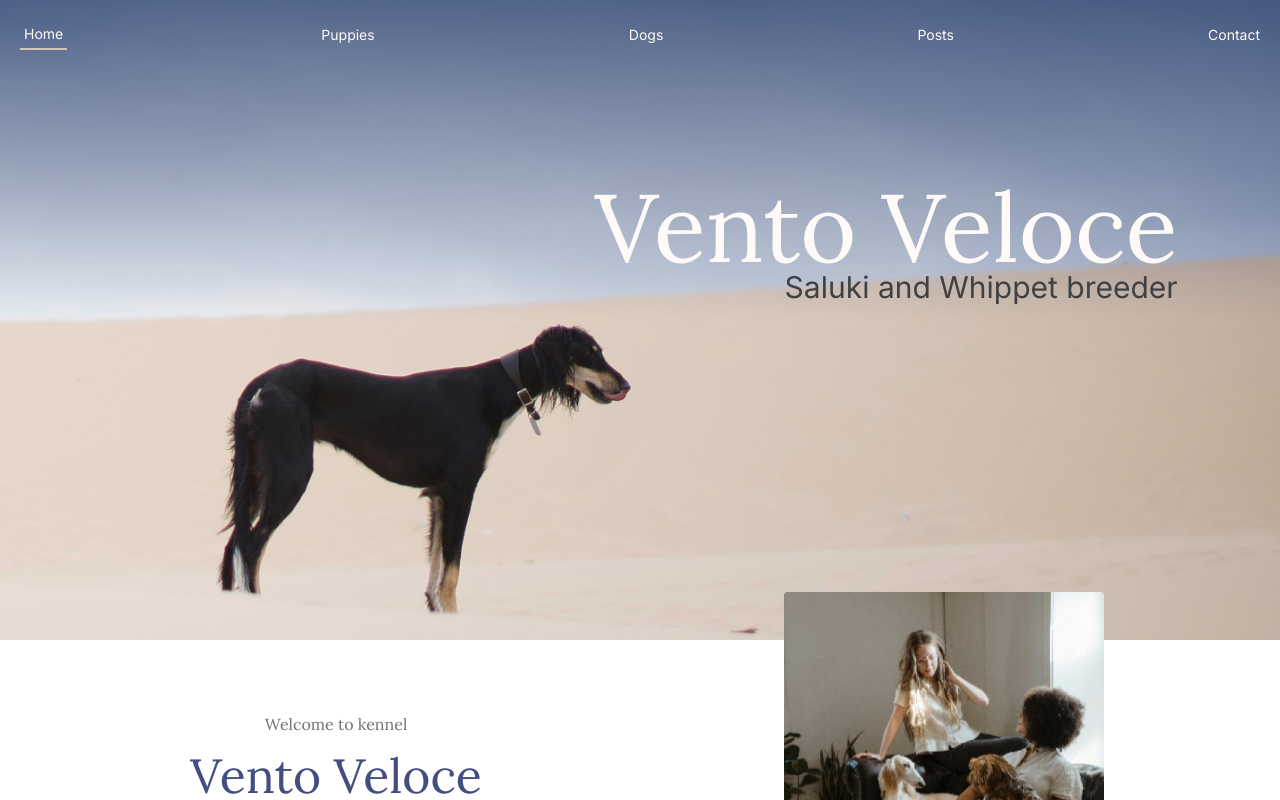
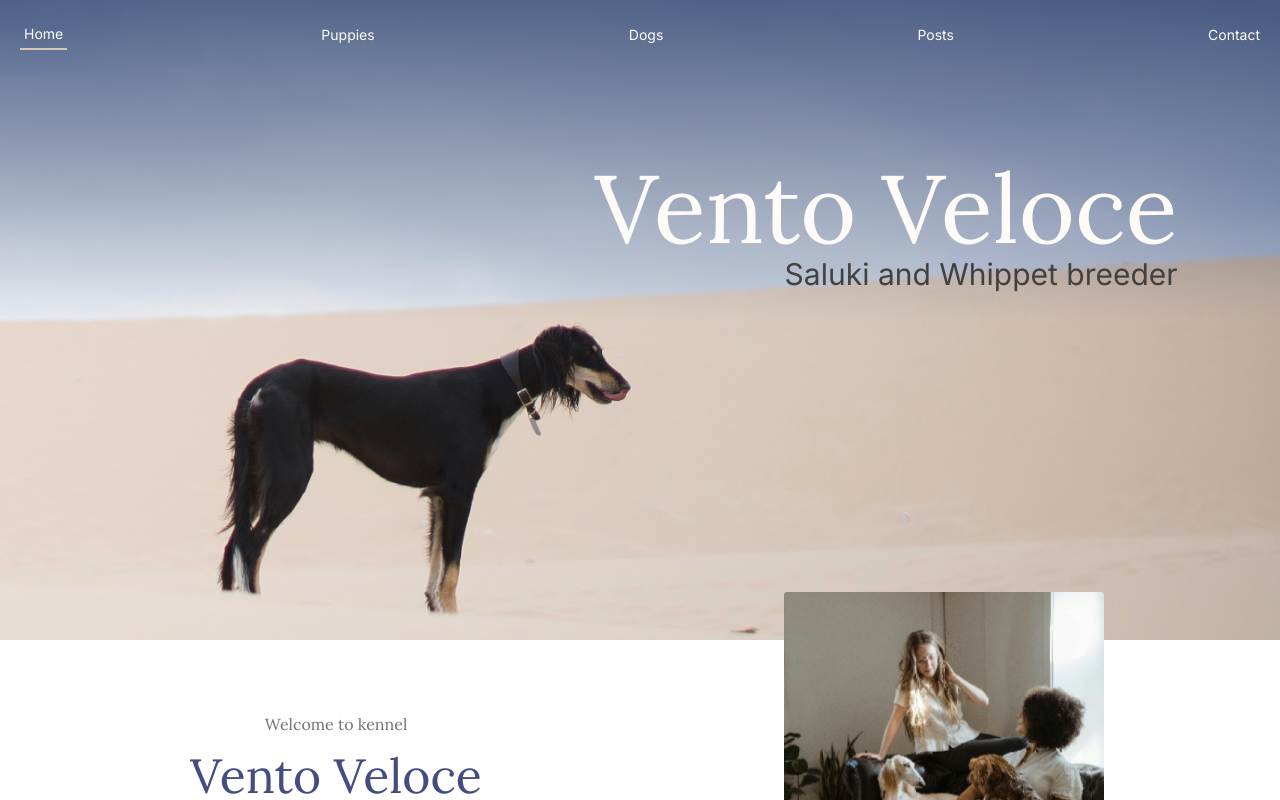
Before and after one commit to SVMaxica/salukikennel, a React (Vite) app: page / in a window 1280 px wide. Shown: the top 800 px of the page. Built offline with nearby package versions, Linux system fonts and the light colour scheme.

Commit message:
parent for titles on herocontainer

```diff
--- a/src/components/Hero.tsx
+++ b/src/components/Hero.tsx
@@ -8,12 +8,16 @@ const Hero = () => {
     <div className="relative w-full h-[60vh] lg:h-[70vh] xl:h-[80vh] overflow-hidden z-0">
       <div className="hero-overlay absolute top-0 left-0 w-full h-1/2 bg-gradient-to-b from-[rgba(40,62,109,0.71)] to-transparent z-20"></div>
       <img src={heroImage} alt="Image of a saluki in the desert" className="absolute top-0 left-0 w-full h-full object-cover" />
-      <div className="absolute top-[33%] md:top-[30%]  xl:top-[28%] right-[5%] md:right-[8%] w-[400px] h-[60px] xl:w-[600px] text-right z-30">
+      <div className="absolute top-[35%] md:top-[32%]  xl:top-[25%] right-[5%] md:right-[8%] w-[400px] h-[60px] xl:w-[600px] text-right z-30">
+      <h1 className="text-5xl md:text-6xl xl:text-8xl font-lora text-baby-powder">Vento Veloce</h1>
+      <h4 className="text-base md:text-xl xl:text-3xl font-inter text-charcoal">Saluki and Whippet breeder</h4>
+      </div>
+      {/* <div className="absolute top-[33%] md:top-[30%]  xl:top-[28%] right-[5%] md:right-[8%] w-[400px] h-[60px] xl:w-[600px] text-right z-30">
         <h1 className="text-5xl md:text-6xl xl:text-8xl font-lora text-baby-powder">Vento Veloce</h1>
       </div>
       <div className="absolute top-[43%] md:top-[42%] right-[5%] md:right-[8%] w-[300px] h-[40px] xl:w-[500px] text-right z-2">
         <h4 className="text-base md:text-xl xl:text-3xl font-inter text-charcoal">Saluki and Whippet breeder</h4>
-      </div>
+      </div> */}
     </div>
   );
 };
--- a/tailwind.config.js
+++ b/tailwind.config.js
@@ -5,6 +5,10 @@ export default {
   ],
   theme: {
     extend: {
+      screens: {
+        'portrait': {'raw': '(orientation: portrait)'},
+        'landscape':{'raw': '(orientation: landscape)'},
+      },
       fontFamily: {
         'inter': ['Inter', 'sans-serif'], // Används för sans-serif text.
         'lora': ['Lora', 'serif'] // Används för serif text.
```
